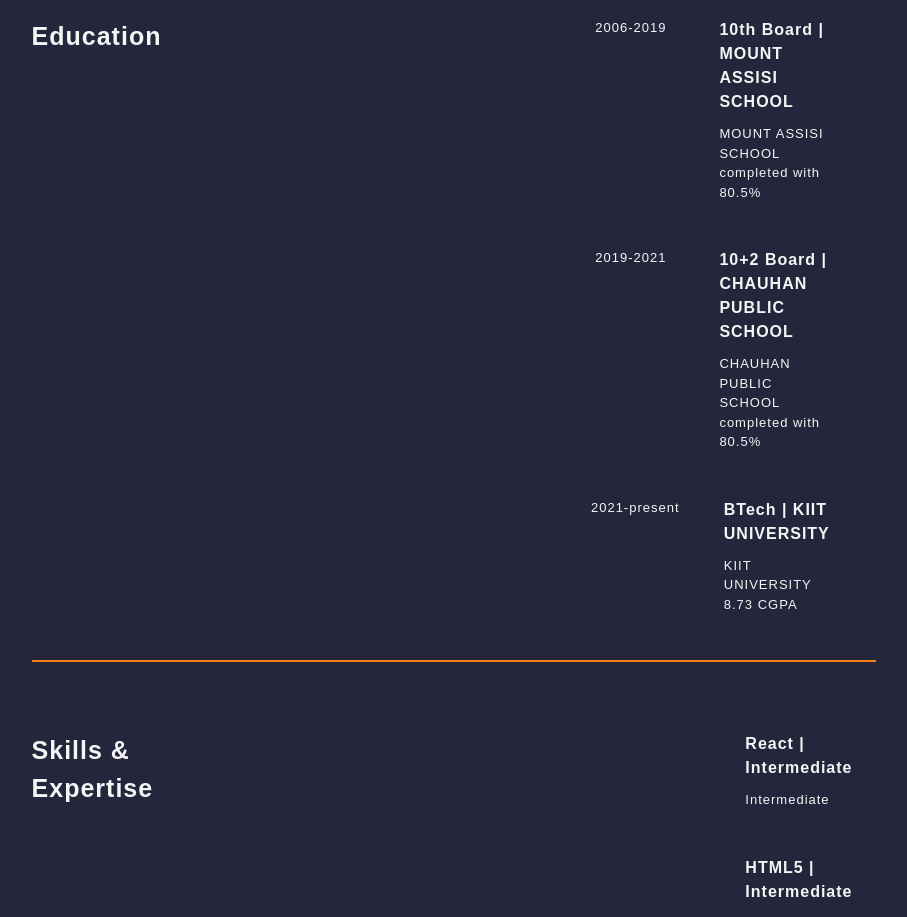
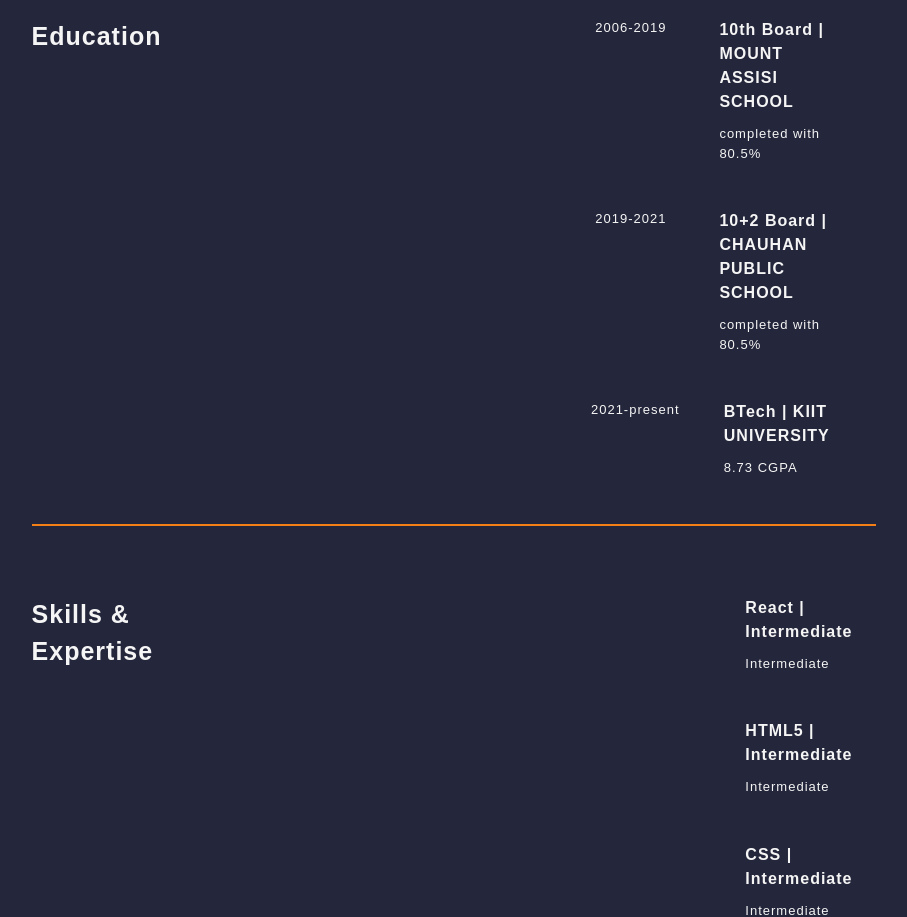
Before and after one commit to achyutvardhan/react-portfolio, a React (Create React App) app in the folder portfolio/client/: page /Resume in a window 1280 px wide. Shown: the part 1020-1937 px from the top of the page, without its empty margins (186-1093 px from the left). Built offline with nearby package versions, Linux system fonts and the light colour scheme; a web font is replaced by a local one.

Commit message:
transition in resume

```diff
--- a/portfolio/client/src/PortfolioContainer/Resume/css/ContentDiv.css
+++ b/portfolio/client/src/PortfolioContainer/Resume/css/ContentDiv.css
@@ -45,7 +45,15 @@
 .year-resume{
   width: max-content;
 }
+.resume-left-internal{
+  box-shadow: none;
+  transition: box-shadow 0.4s ease-in-out;
+  cursor: pointer;
+}
 
+.resume-left-internal:hover{
+  box-shadow: rgba(0, 0, 0, 0.5) 0px 10px 15px -3px, rgba(0, 0, 0, 0.09) 0px 4px 6px -2px;
+}
 .left-left-heading{
     font-family: "Rubik", sans-serif;
   font-size: 16px;
--- a/portfolio/client/src/PortfolioContainer/Resume/data.json
+++ b/portfolio/client/src/PortfolioContainer/Resume/data.json
@@ -31,17 +31,17 @@
         {
           "year": "2006-2019",
           "leftHead": "10th Board | MOUNT ASSISI SCHOOL",
-          "para": "MOUNT ASSISI SCHOOL completed with 80.5%"
+          "para": " completed with 80.5%"
         },
         {
           "year": "2019-2021",
           "leftHead": "10+2 Board | CHAUHAN PUBLIC SCHOOL",
-          "para": " CHAUHAN PUBLIC SCHOOL completed with 80.5%"
+          "para": "  completed with 80.5%"
         },
         {
           "year": "2021-present",
           "leftHead": "BTech | KIIT UNIVERSITY ",
-          "para": " KIIT UNIVERSITY 8.73 CGPA"
+          "para": "  8.73 CGPA"
         }
       ]
     },
```
